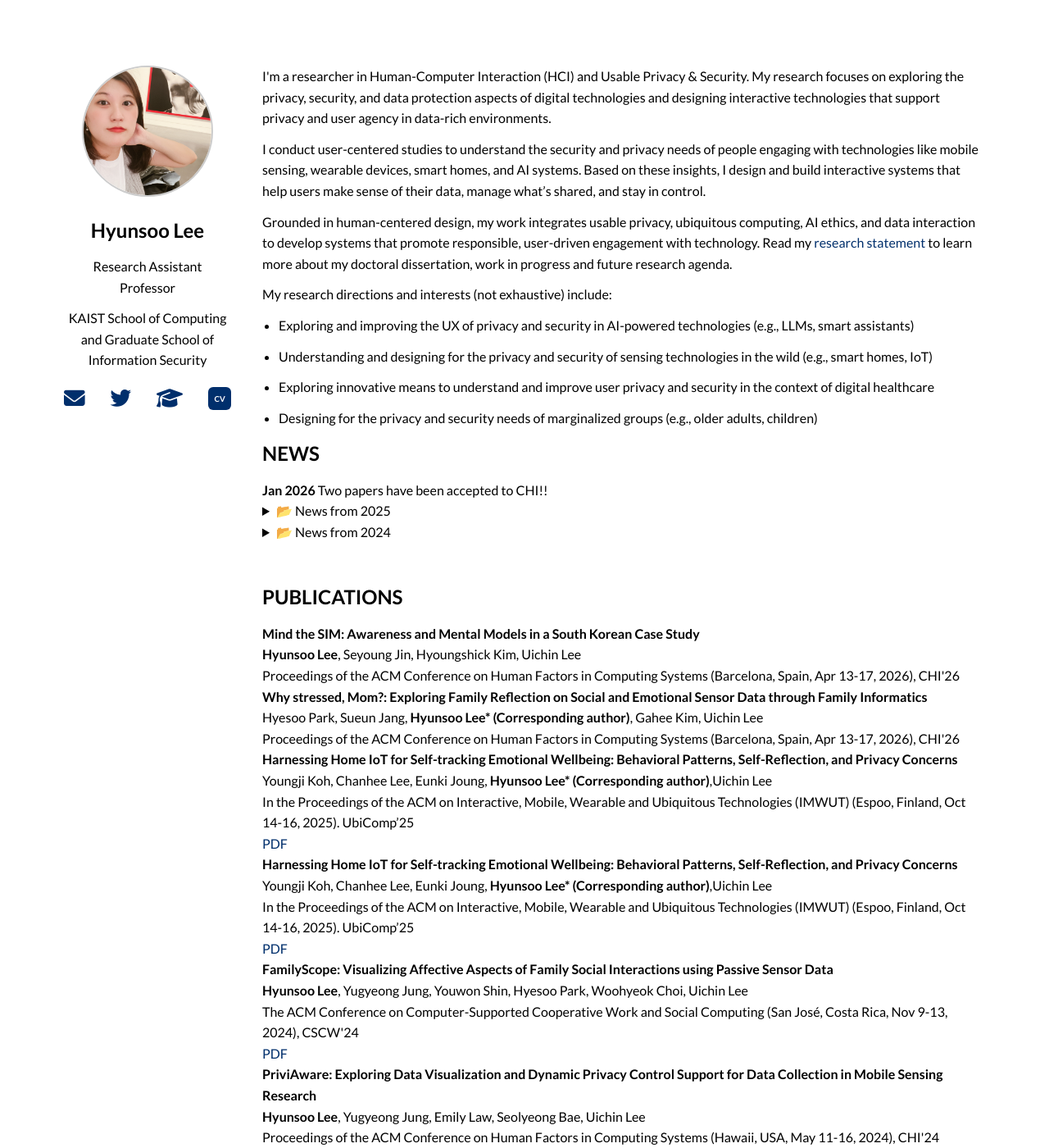
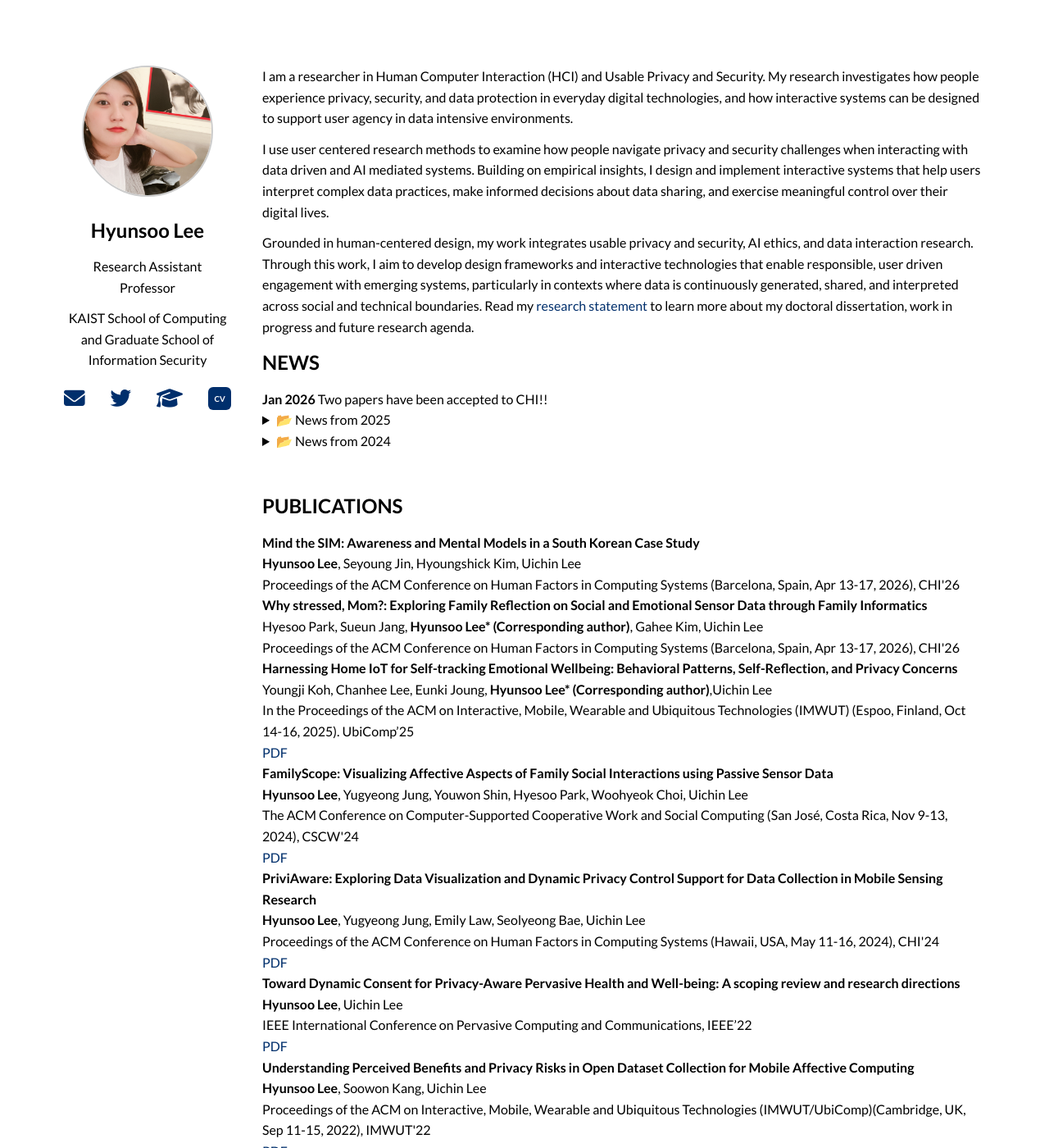
Before and after one commit to hslee90/hslee90.github.io, a Jekyll site: the page built from index.md, in a window 1280 px wide and 1400 px high. Shown: the whole window at 82% size. Built offline with Jekyll 4.4.1, drawn with Linux system fonts in a browser that asks for light colours; nearby versions of some CDN libraries.

Commit message:
Update index.md

```diff
--- a/index.md
+++ b/index.md
@@ -29,19 +29,12 @@ title: "Home"
 
   <!-- 오른쪽: 텍스트 내용 -->
 <div class="main-content">
-  <p>I'm a researcher in Human-Computer Interaction (HCI) and Usable Privacy & Security. My research focuses on exploring the privacy, security, and data protection aspects of digital technologies and designing interactive technologies that support privacy and user agency in data-rich environments.</p>
+  <p>I am a researcher in Human Computer Interaction (HCI) and Usable Privacy and Security. My research investigates how people experience privacy, security, and data protection in everyday digital technologies, and how interactive systems can be designed to support user agency in data intensive environments.</p>
 
-  <p>I conduct user-centered studies to understand the security and privacy needs of people engaging with technologies like mobile sensing, wearable devices, smart homes, and AI systems. Based on these insights, I design and build interactive systems that help users make sense of their data, manage what’s shared, and stay in control.</p>
+  <p>I use user centered research methods to examine how people navigate privacy and security challenges when interacting with data driven and AI mediated systems. Building on empirical insights, I design and implement interactive systems that help users interpret complex data practices, make informed decisions about data sharing, and exercise meaningful control over their digital lives.</p>
 
-  <p>Grounded in human-centered design, my work integrates usable privacy, ubiquitous computing, AI ethics, and data interaction to develop systems that promote responsible, user-driven engagement with technology.  Read my <a href="assets/pdf/research statement.pdf" target="_blank">research statement</a> to learn more about my doctoral dissertation, work in progress and future research agenda.</p>
+  <p>Grounded in human-centered design, my work integrates usable privacy and security, AI ethics, and data interaction research. Through this work, I aim to develop design frameworks and interactive technologies that enable responsible, user driven engagement with emerging systems, particularly in contexts where data is continuously generated, shared, and interpreted across social and technical boundaries. Read my <a href="assets/pdf/research statement.pdf" target="_blank">research statement</a> to learn more about my doctoral dissertation, work in progress and future research agenda.</p>
 
-<p>My research directions and interests (not exhaustive) include:</p>
-<ul>
-  <li>Exploring and improving the UX of privacy and security in AI-powered technologies (e.g., LLMs, smart assistants)</li>
-  <li>Understanding and designing for the privacy and security of sensing technologies in the wild (e.g., smart homes, IoT)</li>
-  <li>Exploring innovative means to understand and improve user privacy and security in the context of digital healthcare</li>
-  <li>Designing for the privacy and security needs of marginalized groups (e.g., older adults, children)</li>
-</ul>
 
 <h2 id="news">NEWS</h2>
 <div class="news-item">
@@ -123,14 +116,6 @@ title: "Home"
       <a href="assets/pdf/pensieve.pdf">PDF</a>
     </div>
 
-
-    <div class="publication-item">
-      <strong>Harnessing Home IoT for Self-tracking Emotional Wellbeing: Behavioral Patterns, Self-Reflection, and Privacy Concerns</strong><br>
-      <span class="publication-authors">Youngji Koh, Chanhee Lee, Eunki Joung, <strong>Hyunsoo Lee* (Corresponding author)</strong>,Uichin Lee</span><br>
-      <span class="publication-venue"> In the Proceedings of the ACM on Interactive, Mobile, Wearable and Ubiquitous Technologies (IMWUT) (Espoo, Finland, Oct 14-16, 2025).
-      UbiComp’25</span><br>
-      <a href="assets/pdf/pensieve.pdf">PDF</a>
-    </div>
 
     <div class="publication-item">
       <strong>FamilyScope: Visualizing Affective Aspects of Family Social Interactions using Passive Sensor Data</strong><br>
```
